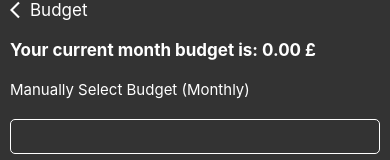
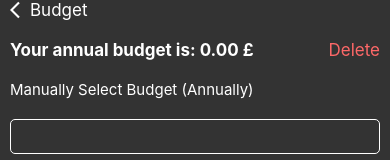
Before and after one commit to abuhoryrapranto/mFinance, a React Native app: screen /Budget in a window 390 px wide. Shown: the top 160 px of the page. Built offline with nearby package versions, Linux system fonts and the light colour scheme.

Commit message:
Map View Updates

```diff
--- a/components/Atm.tsx
+++ b/components/Atm.tsx
@@ -40,7 +40,7 @@ function Atm({navigation}: {navigation: any}) {
 
       //type ItemProps = {title: string};
 
-      const Item = ({bankName, streetName, city, postCode} : any) => (
+      const Item = ({bankName, streetName, city, postCode, geoCode} : any) => (
         <View style={styles.section1}>
             <View  style={styles.section1_1}>
                 <Text style={{color: '#0FE38A', fontSize: 16, fontWeight: '500'}}>{bankName}</Text>
@@ -49,7 +49,7 @@ function Atm({navigation}: {navigation: any}) {
 
           <View style={styles.section1_2}>
 
-            <TouchableOpacity style={styles.mapBtn} onPress={() => navigation.navigate('Map')}>
+            <TouchableOpacity style={styles.mapBtn} onPress={() => navigation.navigate('Map', {title: bankName, description: streetName, geoCode: geoCode})}>
                 <Text style={{color: 'white', fontWeight: '500'}}>Map View</Text>
             </TouchableOpacity>
 
@@ -68,7 +68,7 @@ function Atm({navigation}: {navigation: any}) {
                 <View>
                     <FlatList
                     data={atm}
-                    renderItem={({item}) => <Item bankName={item.bank.name} streetName={item.address.streetName} city={item.address.city} postCode={item.address.postCode} />}
+                    renderItem={({item}) => <Item bankName={item.bank.name} streetName={item.address.streetName} city={item.address.city} postCode={item.address.postCode} geoCode={item.address.geoLocation} />}
                     keyExtractor={item => item._id}
                     >
 
--- a/components/Budget.tsx
+++ b/components/Budget.tsx
@@ -53,6 +53,21 @@ function Budget({navigation}: {navigation: any}) {
         }
     }
 
+    const deleteBudget = async () => {
+
+        try {
+            await AsyncStorage.removeItem('@budget');
+            setBudget(0);
+            Alert.alert('Budget saved successfully', '', [
+
+                {text: 'OK', onPress: () => console.log('OK Pressed')},
+            ]);
+
+          } catch(e) {
+                console.log(e);
+          }
+    }
+
     useEffect(() => {
         getBudget();
     }, []);
@@ -65,10 +80,15 @@ function Budget({navigation}: {navigation: any}) {
                     <Text style={{fontSize: 17, color: "white"}}>Budget</Text>
                 </View>
 
-                <Text style={{color: 'white', fontSize: 17, fontWeight: '700', marginTop: 20}}>Your current month budget is: {budget.toFixed(2)} £</Text>
+                <View style={{flexDirection: 'row', alignItems: 'center', marginTop: 20}}>
+                    <Text style={{color: 'white', fontSize: 17, fontWeight: '700'}}>Your annual budget is: {budget.toFixed(2)} £</Text>
+                    <TouchableOpacity style={{flex: 1}} onPress={deleteBudget}>
+                        <Text style={{textAlign: 'right', fontSize: 17, color: '#FD6868'}}>Delete</Text>
+                    </TouchableOpacity>
+                </View>
 
 
-                <Text style={{color: 'white', fontSize: 15, marginTop: 20}}>Manually Select Budget (Monthly)</Text>
+                <Text style={{color: 'white', fontSize: 15, marginTop: 20}}>Manually Select Budget (Annually)</Text>
 
                 <View style={{marginTop: 20, flexDirection: 'row', alignItems: 'center'}}>
                     <TextInput style={styles.input} keyboardType='numeric' value={saveBudget} onChangeText={newValue => setSaveBudget(newValue)}></TextInput>
@@ -121,7 +141,7 @@ const styles = StyleSheet.create({
         marginTop: 30,
         padding: 13,
         alignItems: 'center',
-      },
+    },
 
       predictBtn: {
         borderColor: '#FD6868',
@@ -130,7 +150,7 @@ const styles = StyleSheet.create({
         marginTop: 50,
         padding: 40,
         alignItems: 'center',
-      }
+    }
 })
 
 export default Budget;
--- a/components/Map.tsx
+++ b/components/Map.tsx
@@ -15,15 +15,12 @@ import MapView, { Marker } from 'react-native-maps';
 
 const deviceHeight = Dimensions.get("window").height
 
-function Map({navigation}: {navigation: any}) {
+function Map({route, navigation} : any) {
+
+    const { title, description, geoCode } = route.params;
+
     return(
-        <SafeAreaView>
-            <View style={styles.container}>
-                <View style={styles.headSection}>
-                    <MaterialIcons name="arrow-back-ios" color="white" size={20} onPress={() => navigation.goBack()} />
-                    <Text style={{fontSize: 17, color: "white"}}>Map</Text>
-                </View>
-
+            <View>
                 <MapView
                     style={styles.map}
                     initialRegion={{
@@ -33,15 +30,18 @@ function Map({navigation}: {navigation: any}) {
                     longitudeDelta: 0.0421,
                     }}
                 >
+                    <View style={styles.headSection}>
+                        <MaterialIcons name="arrow-back-ios" color="black" size={20} onPress={() => navigation.goBack()} />
+                        <Text style={{fontSize: 17, color: "black"}}>Map</Text>
+                    </View>
 
-                    <Marker coordinate = {{latitude: 52.47930326116376,longitude: -1.897928015467875}}
-                        pinColor = {"red"} // any color
-                        title={"title"}
-                        description={"description"}
+                    <Marker coordinate = {{latitude: geoCode.latitude,longitude: geoCode.longitude}}
+                        pinColor = {"red"}
+                        title={title}
+                        description={description}
                     />
                 </MapView>
             </View>
-        </SafeAreaView>
     );
 }
 
@@ -49,21 +49,24 @@ const styles = StyleSheet.create({
 
     container: {
 
+
+    },
+
+    headSection: {
+        flexDirection: 'row',
+        alignItems: 'center',
+        paddingTop: 50,
+        paddingLeft: 10,
+
+    },
+
+    map: {
         ...StyleSheet.absoluteFillObject,
         height: deviceHeight,
         width: 420,
         justifyContent: 'flex-start',
         alignItems: 'stretch',
     },
-
-    headSection: {
-        flexDirection: 'row',
-        alignItems: 'center',
-    },
-
-    map: {
-        ...StyleSheet.absoluteFillObject,
-    },
 })
 
 export default Map;
```
